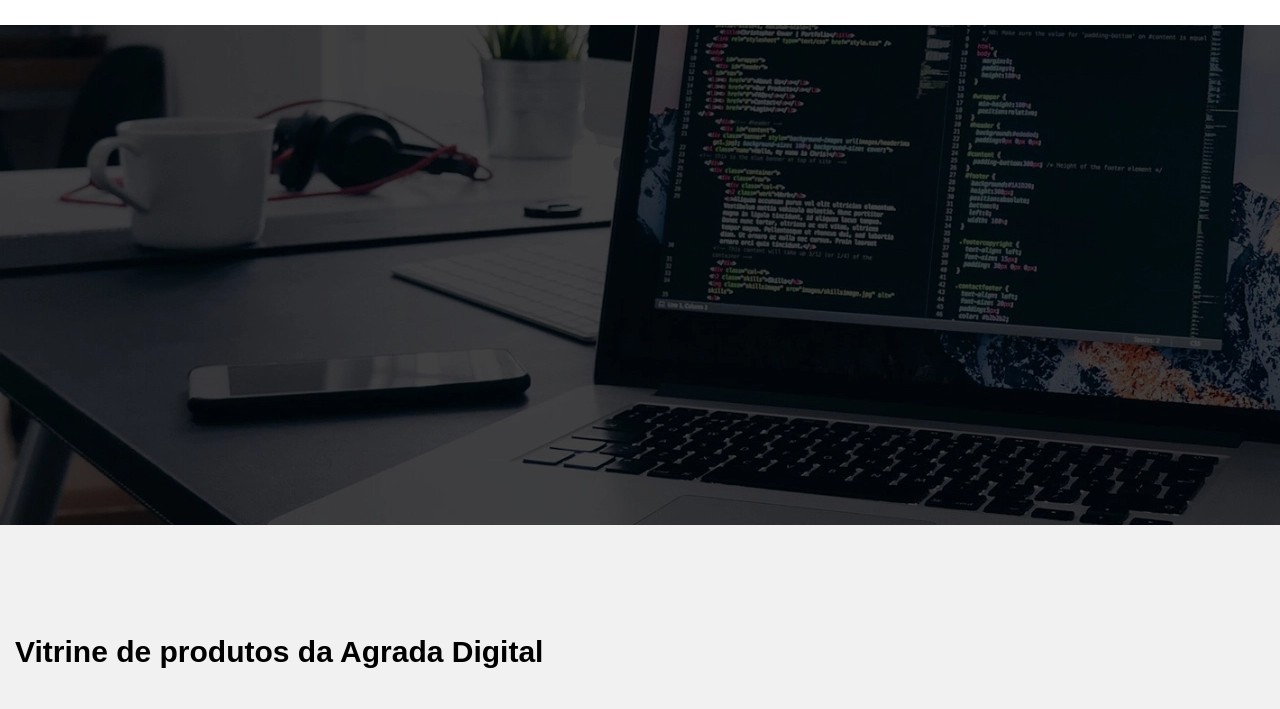
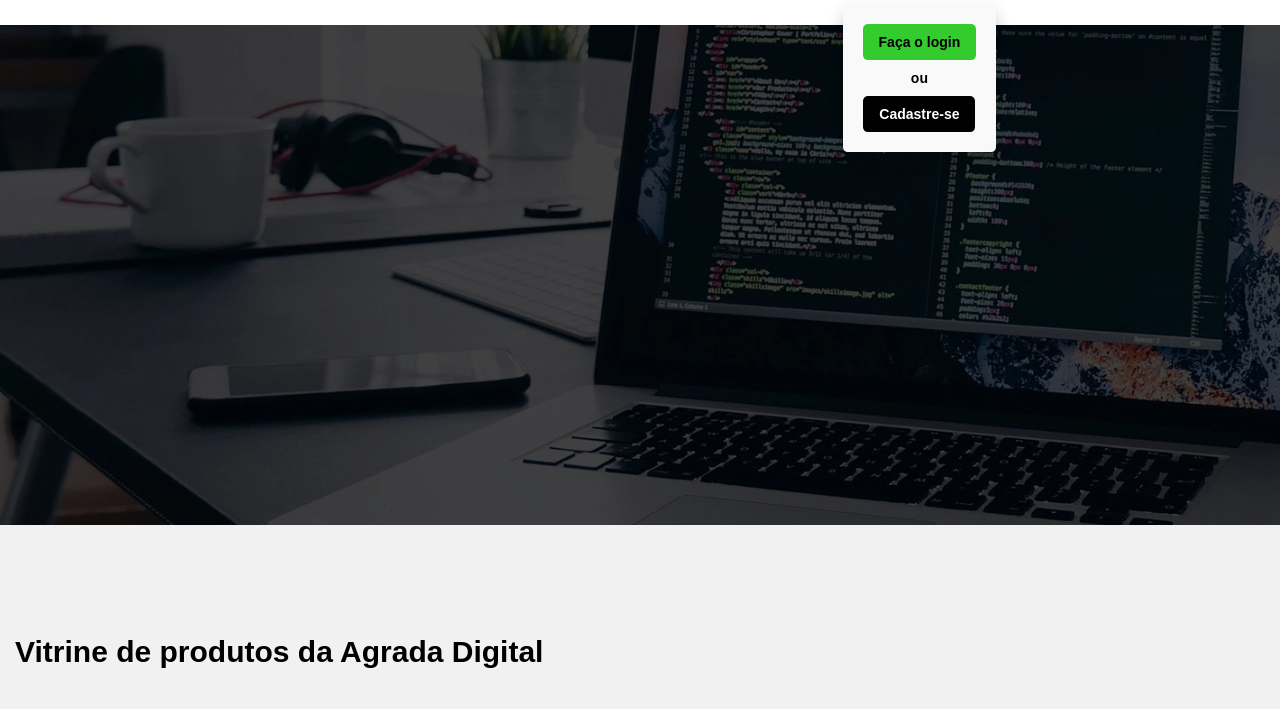
Before and after one commit to MayconPadilha/Desafio-Frontend, a plain HTML site: page index.html in a window 1280 px wide. Both pictures are taken after a click on the element "Faça Login". Shown: the part 71-780 px from the top of the page. Drawn offline with nearby package versions, Linux system fonts and the light colour scheme.

Commit message:
adicao do dropdown

```diff
--- a/index.html
+++ b/index.html
@@ -20,13 +20,26 @@
                 <button>Buscar</button>
             </div>
             <div class="menu">
-                <div class="menu-item">
+                <div class="menu-item" onclick="toggleDropdown(this)">
                     <img src="./assets/img/ÍCONE_LOGIN.svg" alt="">
                     <span>Faça Login</span>
+                    <div class="dropdown-content">
+                        <div class="login">
+                            <a href="#">Faça o login</a>
+                            <span>ou</span>
+                            <a href="#">Cadastre-se</a>
+                        </div>
+                    </div>
                 </div>
-                <div class="menu-item">
+                <div class="menu-item" onclick="toggleDropdown(this)">
                     <img src="./assets/img/ÍCONE_ATENDIMENTO.svg" alt="">
                     <span>Atendimento</span>
+                    <div class="dropdown-content">
+                        <div class="phone">
+                            <span>Somos os verdadeiros especialistas em<br>e-commerce</span>
+                            <button>(51) 980.272.522</button>
+                        </div>
+                    </div>
                 </div>
                 <div class="menu-item">
                     <img src="./assets/img/ÍCONE_CARRINHO.svg" alt="">
--- a/script.js
+++ b/script.js
@@ -74,3 +74,32 @@ function gerarListaProjetos(itens) {
         }
     });
 }
+
+function toggleDropdown(element) {
+    const dropdowns = document.querySelectorAll('.menu-item .dropdown-content');
+    dropdowns.forEach(dropdown => {
+        if (dropdown !== element.querySelector('.dropdown-content')) {
+            dropdown.style.display = 'none';
+            dropdown.parentElement.classList.remove('active');
+        }
+    });
+
+    const dropdownContent = element.querySelector('.dropdown-content');
+    const isActive = dropdownContent.style.display === 'block';
+    if (isActive) {
+        dropdownContent.style.display = 'none';
+        element.classList.remove('active');
+    } else {
+        dropdownContent.style.display = 'block';
+        element.classList.add('active');
+    }
+}
+window.onclick = function(event) {
+    if (!event.target.matches('.menu-item, .menu-item *')) {
+        const dropdowns = document.querySelectorAll('.menu-item .dropdown-content');
+        dropdowns.forEach(dropdown => {
+            dropdown.style.display = 'none';
+            dropdown.parentElement.classList.remove('active');
+        });
+    }
+}
--- a/style.css
+++ b/style.css
@@ -65,6 +65,55 @@ header .menu {
     gap: 10px;
     color: #000000;
     cursor: pointer;
+}
+
+.dropdown-content {
+    display: none;
+    position: absolute;
+    background-color: #f9f9f9;
+    box-shadow: 0px 8px 16px 0px rgba(0, 0, 0, 0.2);
+    z-index: 1;
+    max-width: 194px;
+    top: 84px;
+    border-radius: 5px;
+    margin-left: -32px;
+    transform: translateY(-6%);
+}
+
+.dropdown-content .login,
+.dropdown-content .phone {
+    display: flex;
+    flex-direction: column;
+    align-items: stretch;
+    padding: 20px;
+    gap: 20px;
+    font-size: 14px;
+    font-weight: 600;
+}
+
+.dropdown-content .login {
+    align-items: center;
+    font-weight: 700;
+    gap: 10px;
+}
+
+.dropdown-content a, .dropdown-content button  {
+    display: flex;
+    padding: 10px 16px;
+    justify-content: center;
+    color: #000;
+    font-weight: 800;
+    background-color: #34CB2E;
+    border-radius: 8px;
+    border-radius: 5px;
+    border: 0px;
+    text-decoration: none;
+    cursor: pointer;
+}
+
+.dropdown-content .login a:nth-child(3) {
+    color: #fff;
+    background-color: #000000;
 }
 
 /* ------------------------------------- */
```
